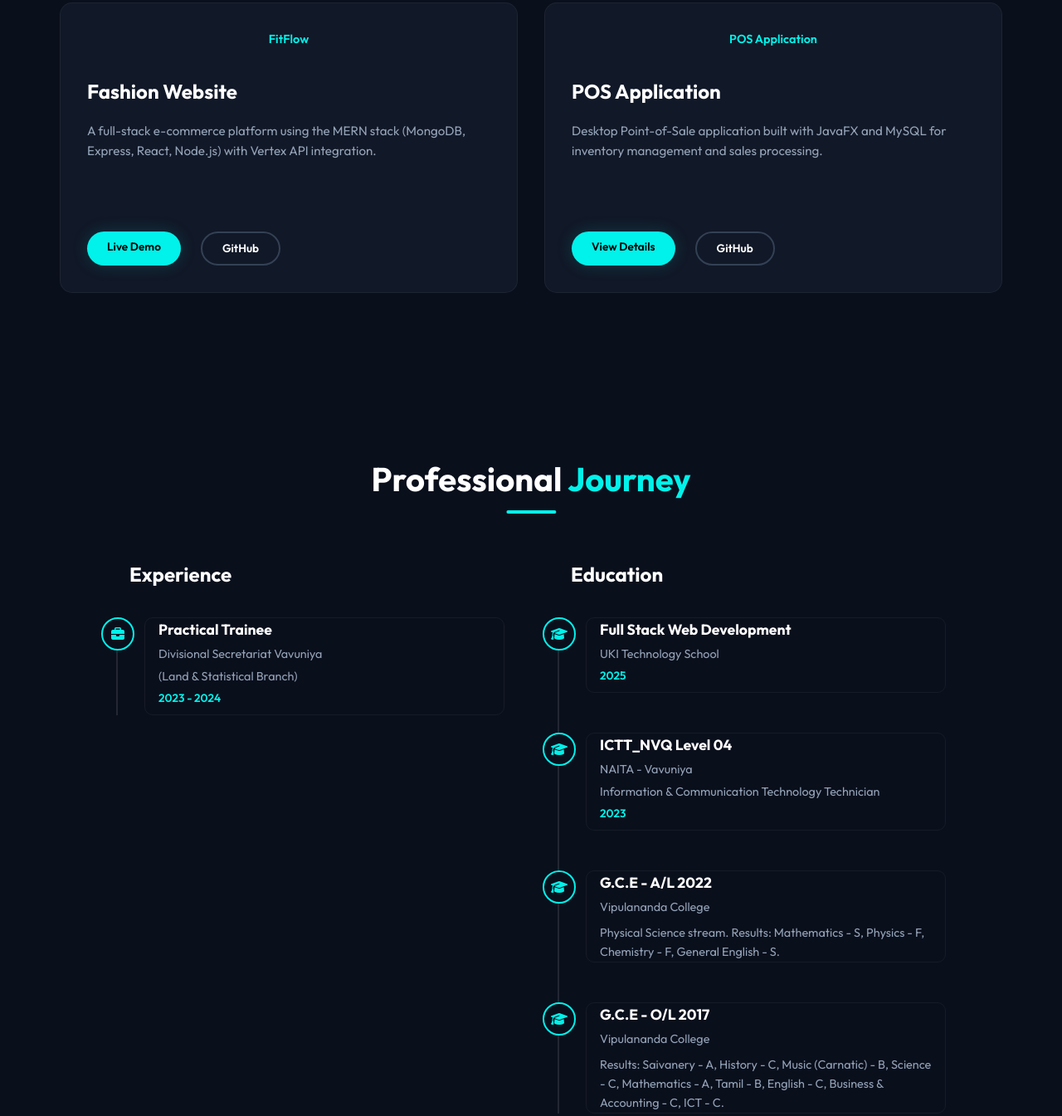
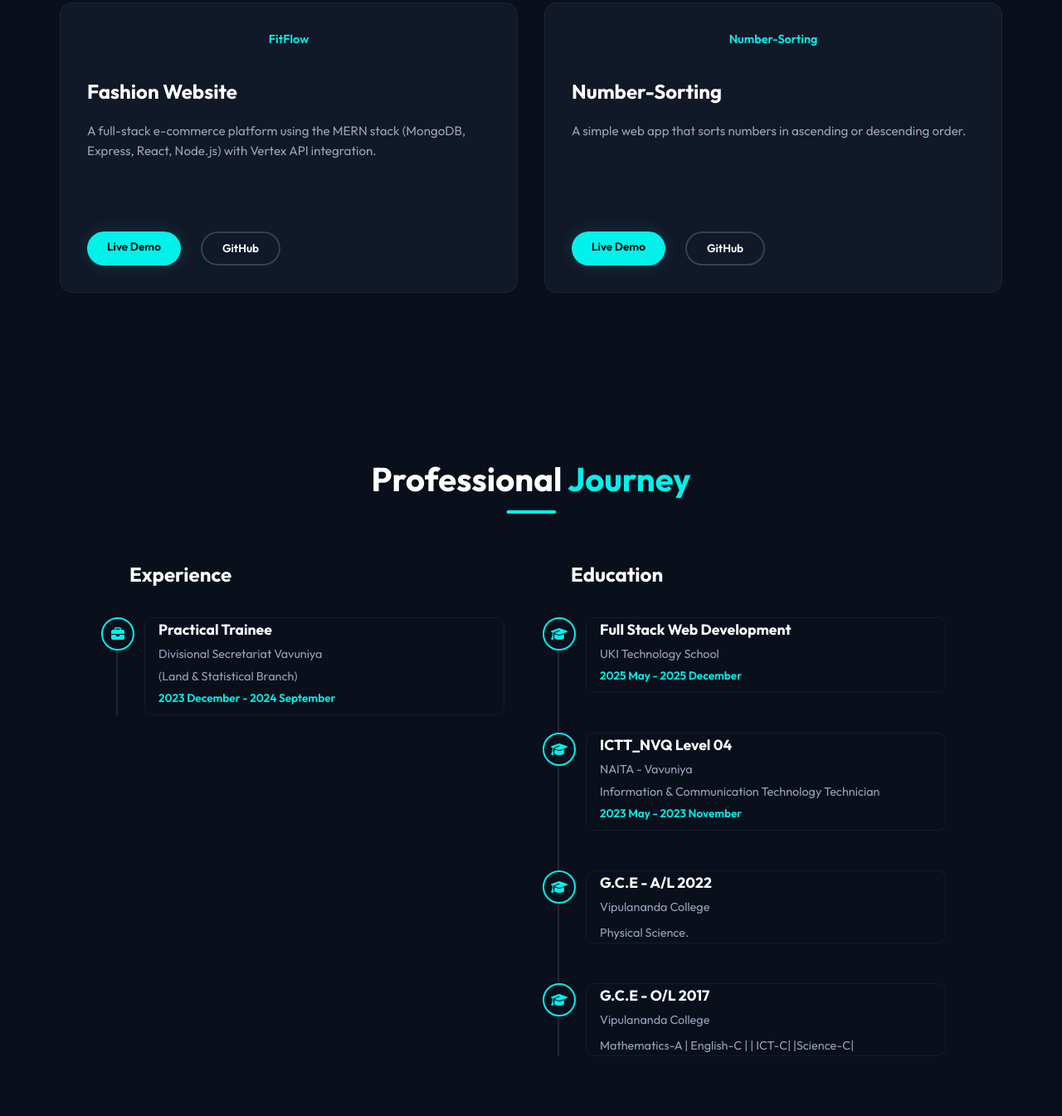
Before and after one commit to Thasmi-03/thasmiga-portfolio, a plain HTML site: page index.html in a window 1280 px wide. Shown: the part 2252-3597 px from the top of the page at 83% size. Drawn offline with Linux system fonts and the light colour scheme.

Commit message:
modify project

```diff
--- a/index.html
+++ b/index.html
@@ -129,18 +129,18 @@
                     </div>
                     <!-- Project 2 -->
                     <div class="project-card">
-                        <div class="project-category">POS Application</div>
+                        <div class="project-category">Number-Sorting</div>
                         <div class="project-info">
-                            <h3>POS Application</h3>
-                            <p>Desktop Point-of-Sale application built with JavaFX and MySQL for inventory management
-                                and sales processing.</p>
+                            <h3>Number-Sorting</h3>
+                            <p>A simple web app that sorts numbers in ascending or descending order.</p>
                             <div class="project-links">
-                                <a href="#" class="btn primary sm" target="_blank">View Details</a>
-                                <a href="#" class="btn secondary sm" target="_blank">GitHub</a>
+                                <a href="https://number-sorting-ten.vercel.app/" class="btn primary sm"
+                                    target="_blank">Live Demo</a>
+                                <a href="https://github.com/Thasmi-03/Number-Sorting" class="btn secondary sm"
+                                    target="_blank">GitHub</a>
                             </div>
                         </div>
                     </div>
-
                 </div>
             </div>
         </section>
@@ -163,7 +163,7 @@
                                     <h4>Practical Trainee</h4>
                                     <span class="timeline-place">Divisional Secretariat Vavuniya</span>
                                     <span class="timeline-place">(Land & Statistical Branch)</span>
-                                    <span class="timeline-date">2023 - 2024</span>
+                                    <span class="timeline-date">2023 December - 2024 September</span>
                                 </div>
                             </div>
 
@@ -182,7 +182,7 @@
                                 <div class="timeline-content">
                                     <h4>Full Stack Web Development</h4>
                                     <span class="timeline-place">UKI Technology School</span>
-                                    <span class="timeline-date">2025</span>
+                                    <span class="timeline-date">2025 May - 2025 December</span>
                                 </div>
                             </div>
 
@@ -195,7 +195,7 @@
                                     <span class="timeline-place">NAITA - Vavuniya</span>
                                     <span class="timeline-place">Information & Communication Technology
                                         Technician</span>
-                                    <span class="timeline-date">2023</span>
+                                    <span class="timeline-date">2023 May - 2023 November</span>
                                 </div>
                             </div>
 
@@ -207,8 +207,7 @@
                                     <h4>G.C.E - A/L 2022</h4>
                                     <span class="timeline-place">Vipulananda College</span>
                                     <p style="font-size: 0.9rem; color: var(--text-muted); margin-top: 0.5rem;">Physical
-                                        Science stream. Results: Mathematics - S, Physics - F, Chemistry - F, General
-                                        English - S.</p>
+                                        Science.</p>
                                 </div>
                             </div>
 
@@ -219,9 +218,8 @@
                                 <div class="timeline-content">
                                     <h4>G.C.E - O/L 2017</h4>
                                     <span class="timeline-place">Vipulananda College</span>
-                                    <p style="font-size: 0.9rem; color: var(--text-muted); margin-top: 0.5rem;">Results:
-                                        Saivanery - A, History - C, Music (Carnatic) - B, Science - C, Mathematics - A,
-                                        Tamil - B, English - C, Business & Accounting - C, ICT - C.</p>
+                                    <p style="font-size: 0.9rem; color: var(--text-muted); margin-top: 0.5rem;">
+                                        Mathematics-A | English-C | | ICT-C| |Science-C|</p>
                                 </div>
                             </div>
 
@@ -258,7 +256,7 @@
                                     <a href="https://www.linkedin.com/in/thasmiga-vimal/" target="_blank"
                                         style="color: var(--primary-color);"><i class="fab fa-linkedin"></i>
                                         LinkedIn</a>
-                                        <br>
+                                    <br>
                                     <!-- <span style="margin: 0 10px; color: var(--text-muted);">|</span> -->
                                     <a href="https://github.com/Thasmi-03" target="_blank"
                                         style="color: var(--primary-color);"><i class="fab fa-github"></i> GitHub</a>
```
